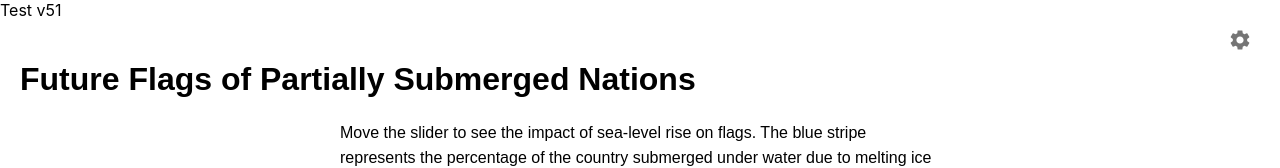
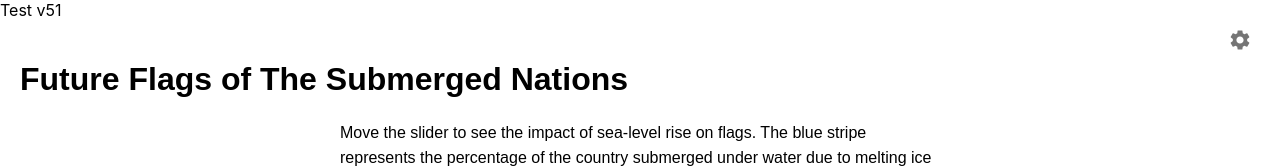
Before and after one commit to rizMehdi/doomFlags, a React (Vite) app: page / in a window 1280 px wide. Shown: the top 168 px of the page. Built offline with nearby package versions, Linux system fonts and the light colour scheme.

Commit message:
50 custom hex

```diff
--- a/src/index.jsx
+++ b/src/index.jsx
@@ -128,7 +128,7 @@ function App() {
           )}
         </div>
       )}
-      <h1>Future Flags of Partially Submerged Nations</h1>
+      <h1>Future Flags of The Submerged Nations</h1>
       <p className="paragraph">Move the slider to see the impact of sea-level rise on flags. The blue stripe represents the percentage of the country submerged under water due to melting ice caps.</p>
       <div className="slider-container">
         <Slider
```
